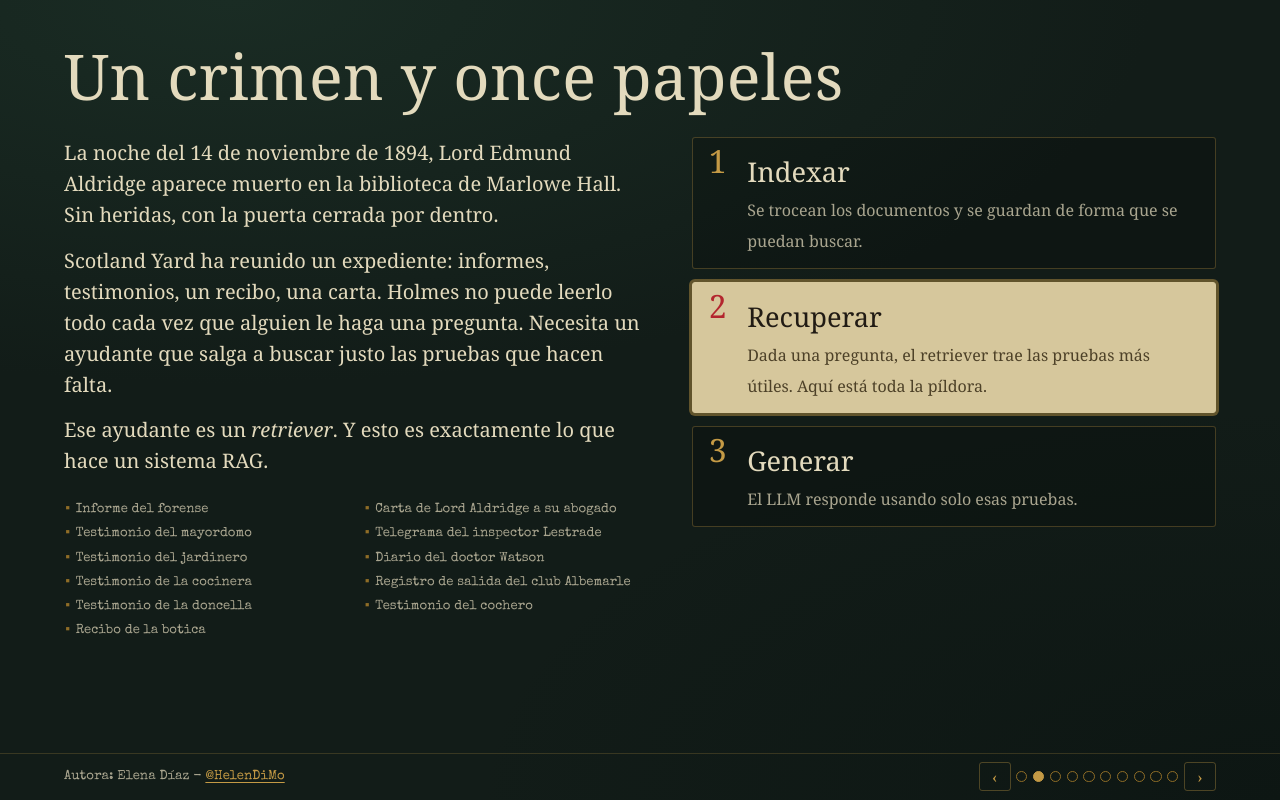
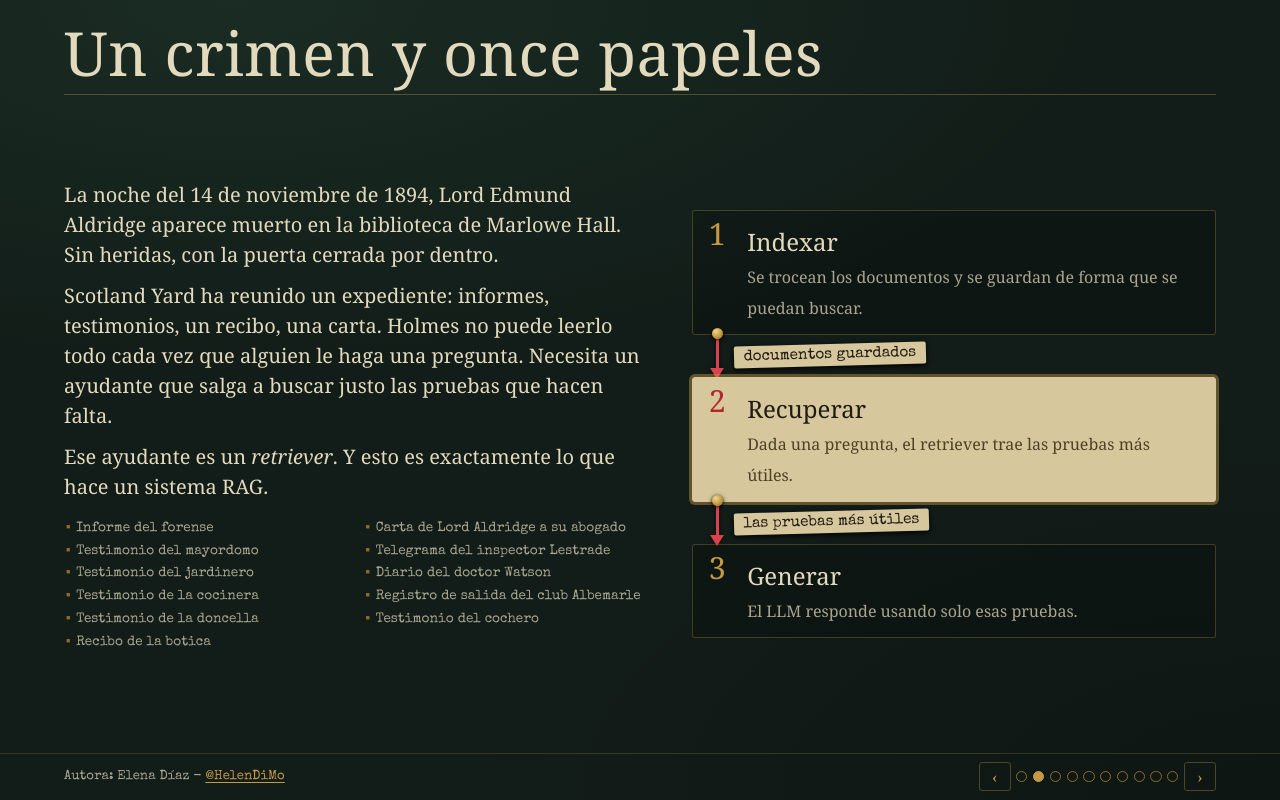
Before and after one commit to HelenDiMo/pildora-bootcamp-retrievers, a React (Vite) app in the folder web/: page / in a window 1280 px wide. Both pictures are taken after a click on the button 1038 px from the left and 776 px from the top of the page. Built offline with nearby package versions, Linux system fonts and the light colour scheme; a web font is replaced by a local one.

Commit message:
feat: rename component Caso to 2-Caso.jsx, update styles and slide

```diff
--- a/web/src/App.jsx
+++ b/web/src/App.jsx
@@ -1,7 +1,7 @@
 import { useCallback, useEffect, useState } from "react";
 import Portada from "./slides/1-Portada.jsx";
 import Autora from "./components/Autora.jsx";
-import Caso from "./slides/Caso.jsx";
+import Caso from "./slides/2-Caso.jsx";
 import QueEs from "./slides/QueEs.jsx";
 import TablonSlide from "./slides/TablonSlide.jsx";
 import DosDetectives from "./slides/DosDetectives.jsx";
--- a/web/src/slides/Caso.jsx
+++ b/web/src/slides/2-Caso.jsx
@@ -2,7 +2,7 @@ import { motor } from "../motor.js";
 
 export default function Caso() {
   return (
-    <div className="diapositiva entra">
+    <div className="diapositiva entra caso">
       <header><h2>Un crimen y once papeles</h2></header>
       <div className="dos">
         <div>
@@ -19,10 +19,12 @@ export default function Caso() {
           <li>
             <strong>Indexar</strong>
             <span>Se trocean los documentos y se guardan de forma que se puedan buscar.</span>
+            <span className="hilo-sale" aria-hidden="true"><b className="etiqueta">documentos guardados</b></span>
           </li>
           <li className="protagonista">
             <strong>Recuperar</strong>
-            <span>Dada una pregunta, el retriever trae las pruebas más útiles. Aquí está toda la píldora.</span>
+            <span>Dada una pregunta, el retriever trae las pruebas más útiles.</span>
+            <span className="hilo-sale" aria-hidden="true"><b className="etiqueta">las pruebas más útiles</b></span>
           </li>
           <li>
             <strong>Generar</strong>
--- a/web/src/styles/slides.css
+++ b/web/src/styles/slides.css
@@ -52,6 +52,43 @@
 .expediente { margin-top: 1.4rem; font-family: var(--maquina); font-size: 0.82rem; columns: 2; column-gap: 1.4rem; color: var(--texto-suave); list-style: none; padding: 0; }
 .expediente li { break-inside: avoid; padding: 0.12rem 0; }
 .expediente li::before { content: "▪ "; color: var(--laton-oscuro); }
+
+/* diapositiva 2: cabe entera en pantalla (las medidas dependen del alto) y los pasos van unidos por un hilo rojo */
+.caso { padding-top: clamp(0.8rem, 2.6vh, 2rem); padding-bottom: clamp(0.6rem, 1.6vh, 1.2rem); gap: clamp(0.5rem, 1.6vh, 1.3rem); }
+.caso > header { border-bottom: 1px solid rgba(196, 154, 69, 0.35); padding-bottom: clamp(0.3rem, 1.2vh, 0.8rem); }
+.caso > header h2 { font-size: clamp(2.1rem, 7.6vh, 5rem); line-height: 1.05; letter-spacing: 0.01em; }
+.caso .dos { align-items: center; flex: 1; }
+.caso .relato { font-size: clamp(0.95rem, 2.5vh, 1.55rem); line-height: 1.5; }
+.caso .relato p + p { margin-top: clamp(0.4rem, 1.4vh, 0.9rem); }
+.caso .expediente { margin-top: clamp(0.6rem, 1.8vh, 1.4rem); font-size: clamp(0.72rem, 1.7vh, 1rem); }
+.caso .expediente li { padding: 0.06rem 0; }
+.caso .pasos { gap: clamp(2rem, 5.2vh, 3.4rem); }
+.caso .pasos li { padding: clamp(0.5rem, 1.5vh, 1.1rem) 1rem clamp(0.5rem, 1.5vh, 1.1rem) 3.4rem; }
+.caso .pasos li strong { font-size: clamp(1.15rem, 3vh, 2.1rem); }
+.caso .pasos li span:not(.hilo-sale) { font-size: clamp(0.88rem, 2vh, 1.25rem); line-height: 1.4; }
+.caso .pasos li::before { font-size: clamp(1.5rem, 3.8vh, 2rem); top: clamp(0.3rem, 1vh, 0.5rem); }
+.hilo-sale {
+  position: absolute; left: 1.45rem; top: 100%; width: 3px; height: clamp(2rem, 5.2vh, 3.4rem);
+  background: var(--hilo-claro); border-radius: 2px; filter: drop-shadow(0 1px 2px rgba(0, 0, 0, 0.6)); pointer-events: none;
+}
+/* chincheta de latón donde nace el hilo */
+.hilo-sale::before {
+  content: ""; position: absolute; left: -4px; top: -6px; width: 11px; height: 11px; border-radius: 50%;
+  background: radial-gradient(circle at 35% 30%, #f1d58a, var(--laton) 55%, var(--laton-oscuro));
+  box-shadow: 0 1px 3px rgba(0, 0, 0, 0.7);
+}
+/* punta de flecha que entra en la tarjeta siguiente */
+.hilo-sale::after {
+  content: ""; position: absolute; left: -5.5px; bottom: -3px;
+  border-left: 7px solid transparent; border-right: 7px solid transparent; border-top: 11px solid var(--hilo-claro);
+}
+/* etiqueta de papel colgada del hilo */
+.hilo-sale .etiqueta {
+  position: absolute; left: 1.1rem; top: 50%; transform: translateY(-50%) rotate(-1.5deg); white-space: nowrap;
+  font-weight: 400; font-family: var(--maquina); font-size: clamp(0.76rem, 1.9vh, 1rem); line-height: 1.2;
+  color: var(--tinta); background: var(--papel); padding: 0.12rem 0.6rem; border-radius: 2px;
+  box-shadow: 0 2px 4px rgba(0, 0, 0, 0.45);
+}
 
 /* ---------- qué es un retriever ---------- */
 .flujo { display: flex; flex-wrap: wrap; align-items: stretch; gap: 0.5rem; }
```
